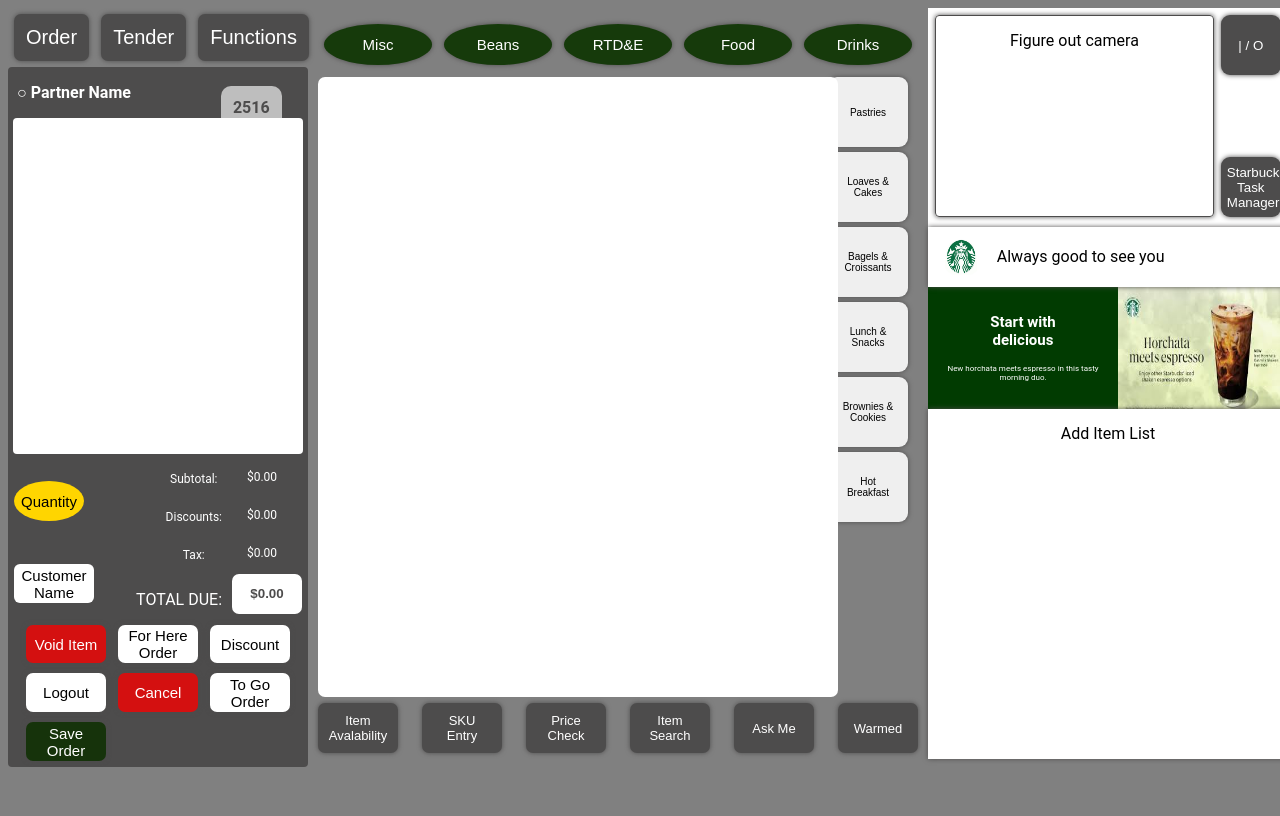
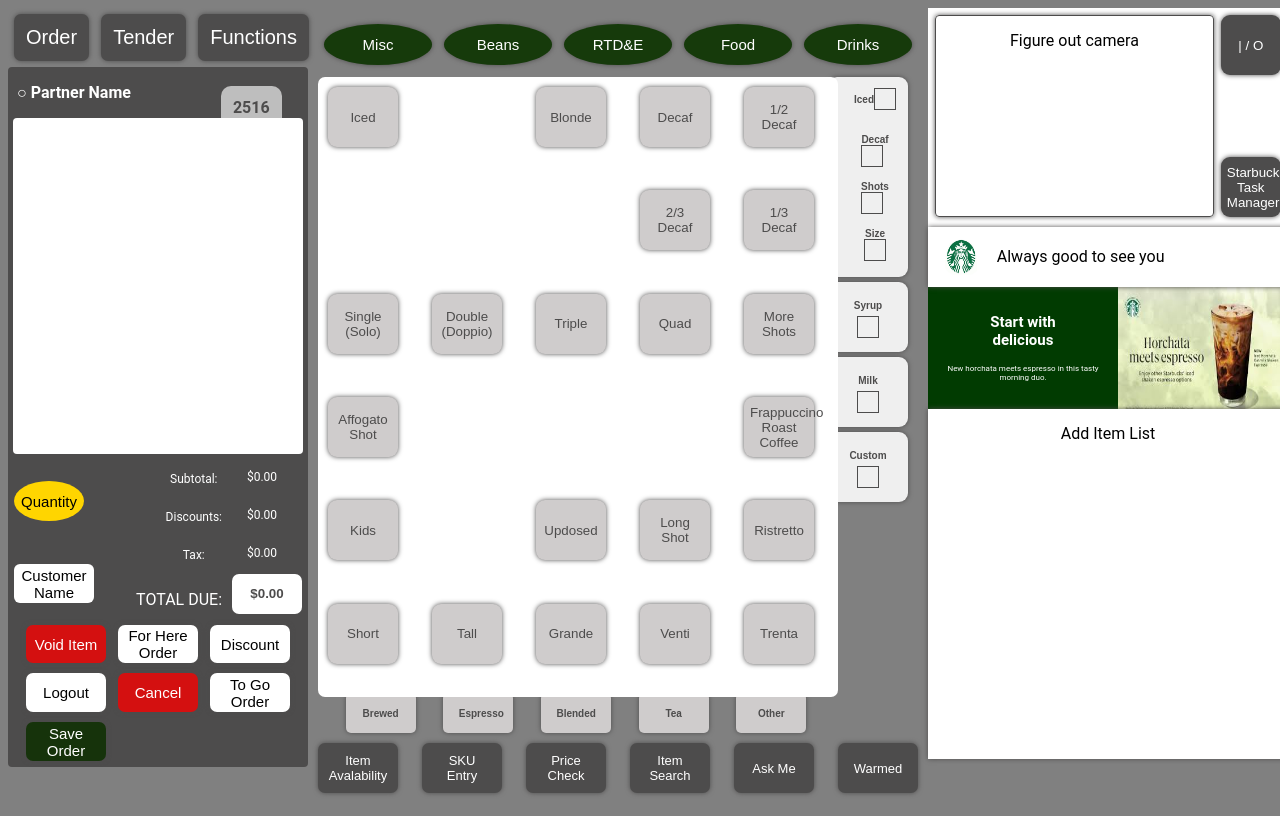
Before and after one commit to Garrett-MW/Starbucks_POS, a Python web app: template templates/main.html in a window 1280 px wide. Run offline with Jinja, Linux system fonts and the light colour scheme; the template is opened without the code that fills it, so the values that code supplies are empty.

Commit message:
Updates to styling

```diff
--- a/static/scripts/main/main.js
+++ b/static/scripts/main/main.js
@@ -10,6 +10,11 @@
 let rtde_data = null;
 let drink_data = null;
 let beans_data = null;
+
+window.addEventListener('load', () => {
+    const drink_btn = document.getElementById('drink_btn');
+    drink_btn.click();
+});
 
 
 async function load_food() {
@@ -117,6 +122,11 @@
                                     pastries_div.appendChild(pastry_btn);
                                 });
 
+                                const pastries_label = document.createElement('span');
+                                pastries_label.className = 'div_label';
+                                pastries_label.textContent = 'Pastries';
+
+                                items_div.appendChild(pastries_label);
                                 items_div.appendChild(pastries_div);
 
 
@@ -145,6 +155,11 @@
                                     loaves_div.appendChild(loaf_btn);
                                 });
 
+                                const loaves_label = document.createElement('span');
+                                loaves_label.className = 'div_label';
+                                loaves_label.textContent = 'Loaves & Cakes';
+
+                                items_div.appendChild(loaves_label);
                                 items_div.appendChild(loaves_div);
 
                                 break;
@@ -172,6 +187,11 @@
                                     croissants_div.appendChild(croissant_btn);
                                 });
 
+                                const croissant_label = document.createElement('span');
+                                croissant_label.className = 'div_label';
+                                croissant_label.textContent = 'Bagels & Croissants';
+
+                                items_div.appendChild(croissant_label);
                                 items_div.appendChild(croissants_div);
 
                                 break;
@@ -199,6 +219,11 @@
                                     lunch_div.appendChild(lunch_btn);
                                 });
 
+                                const lunch_label = document.createElement('span');
+                                lunch_label.className = 'div_label';
+                                lunch_label.textContent = 'Lunch & Snacks';
+
+                                items_div.appendChild(lunch_label);
                                 items_div.appendChild(lunch_div);
 
                                 break;
@@ -226,6 +251,11 @@
                                     brownies_div.appendChild(brownie_btn);
                                 });
 
+                                const brownie_label = document.createElement('span');
+                                brownie_label.className = 'div_label';
+                                brownie_label.textContent = 'Bronwies & Cookies';
+
+                                items_div.appendChild(brownie_label);
                                 items_div.appendChild(brownies_div);
 
                                 break;
@@ -253,6 +283,11 @@
                                     breakfast_div.appendChild(breakfast_btn);
                                 });
 
+                                const breakfast_label = document.createElement('span');
+                                breakfast_label.className = 'div_label';
+                                breakfast_label.textContent = 'Hot Breakfast';
+
+                                items_div.appendChild(breakfast_label);
                                 items_div.appendChild(breakfast_div);
 
                                 break;
@@ -774,8 +809,13 @@
                                 label_span.textContent = label.value;
                                 const square_span = document.createElement('span');
                                 square_span.className = 'square';
-                                shot_div.appendChild(label_span);
-                                shot_div.appendChild(square_span);
+
+                                const label_div = document.createElement('div');
+                                label_div.className = 'label_div';
+                                label_div.appendChild(label_span);
+                                label_div.appendChild(square_span);
+                                shot_div.appendChild(label_div);
+
                             }
                             drink_btn.appendChild(shot_div);
                         });
@@ -955,7 +995,7 @@
 
                                 sauce_choices.forEach(sauce => {
                                     const sauce_btn = document.createElement('button');
-                                    sauce_btn.className = 'suace_btn';
+                                    sauce_btn.className = 'sauce_btn';
                                     sauce_btn.value = sauce.value;
                                     sauce_btn.textContent = sauce.label;
                                     sauce_choices_div.appendChild(sauce_btn);
@@ -984,8 +1024,24 @@
 
                                 });
 
+                                const syrup_label = document.createElement('span');
+                                syrup_label.textContent = 'Syrups';
+                                syrup_label.className = 'div_label';
+
+                                const sauce_label = document.createElement('span');
+                                sauce_label.textContent = 'Sauces';
+                                sauce_label.className = 'div_label';
+
+                                const seasonal_label = document.createElement('span');
+                                seasonal_label.textContent = 'Seasonal';
+                                seasonal_label.className = 'div_label';
+
+
+                                syrup_container.appendChild(syrup_label);
                                 syrup_container.appendChild(syrup_choices_div);
+                                syrup_container.appendChild(sauce_label);
                                 syrup_container.appendChild(sauce_choices_div);
+                                syrup_container.appendChild(seasonal_label);
                                 syrup_container.appendChild(seasonal_options_div);
 
                                 syrup_div.appendChild(syrup_amount_div);
@@ -1017,7 +1073,10 @@
                                 ]
 
                                 const replace_milk = document.createElement('div');
-                                replace_milk.id = 'replace_milk_div';
+                                replace_milk.id = 'replace_milk';
+
+                                const replace_milk_div = document.createElement('div');
+                                replace_milk_div.id = 'replace_milk_div';
 
                                 milks.forEach(milk => {
                                     const milk_btn = document.createElement('button');
@@ -1029,7 +1088,7 @@
                                         console.log(`${milk.label} btn clicked`)
                                     });
 
-                                    replace_milk.appendChild(milk_btn);
+                                    replace_milk_div.appendChild(milk_btn);
                                 });
 
 
@@ -1084,8 +1143,20 @@
                                     splash_milk_div.appendChild(splash_milk_btn);
                                 });
 
+                                const splash_milk_label = document.createElement('span');
+                                splash_milk_label.textContent = 'Splash';
+                                splash_milk_label.className = 'div_label';
+
+                                const replace_milk_label = document.createElement('span');
+                                replace_milk_label.textContent = 'Substitute'
+                                replace_milk_label.className = 'div_label';
+
+                                splash_milk.appendChild(splash_milk_label);
                                 splash_milk.appendChild(milk_mod_div);
                                 splash_milk.appendChild(splash_milk_div);
+
+                                replace_milk.appendChild(replace_milk_label);
+                                replace_milk.appendChild(replace_milk_div);
 
                                 milk_container.appendChild(replace_milk);
                                 milk_container.appendChild(splash_milk);
--- a/static/styles/main.css
+++ b/static/styles/main.css
@@ -337,11 +337,15 @@
 }
 
 #shot_div{
-  width: 100%;
+  width: 70px;
+  height: 200px;
   display: flex;
   flex-direction: column;
+  justify-content: space-evenly;
   align-items: center;
   margin: 10% auto;
+  position: relative;
+  top: -20px;
 }
 
 #iced_div{
@@ -349,6 +353,11 @@
   flex-direction: row;
   align-items: center;
   margin-bottom: 10px;
+}
+
+.label_div{
+  display: flex;
+  flex-direction: column;
 }
 
 .square{
@@ -387,8 +396,8 @@
 #shots_content_div button{
   height: 60px;
   width: 70px;
-  background-color: rgb(124, 123, 123);
-  color: white;
+  background-color: rgb(207, 204, 204);
+  color: rgb(77, 76, 76);
   border-radius: 9px;
   border: none;
   box-shadow: 0px 0px 5px rgb(77, 76, 76);
@@ -412,12 +421,22 @@
 }
 
 .bev_type_btn{
+  background-color: rgb(207, 204, 204);
+  color:rgb(77, 76, 76);
   height: 40px;
   width: 70px;
   padding: 3%;
   font-size: 10px;
   font-weight: bolder;
+  border-radius: 5px;
   box-shadow: 0px 0px 5px rgb(77, 76, 76);
+  border: none;
+}
+
+.bev_type_btn:hover{
+  background-color: rgb(77, 76, 76);
+  color: rgb(207, 204, 204);
+  transition: background-color 0.3s ease-in;
 }
 
 #loyalty_div{
--- a/templates/main.html
+++ b/templates/main.html
@@ -59,7 +59,7 @@
                 <button class="category_btn" value="beans">Beans</button>
                 <button class="category_btn" value="rtde">RTD&E</button>
                 <button class="category_btn" value="food">Food</button>
-                <button class="category_btn" value="drinks">Drinks</button>
+                <button class="category_btn" value="drinks" id="drink_btn">Drinks</button>
             </dix>
             <div id="item_search_div">
                 <div id="items_div">
```
Also changed, not shown: other parts of static/styles/main.css (+122 -20 lines).
